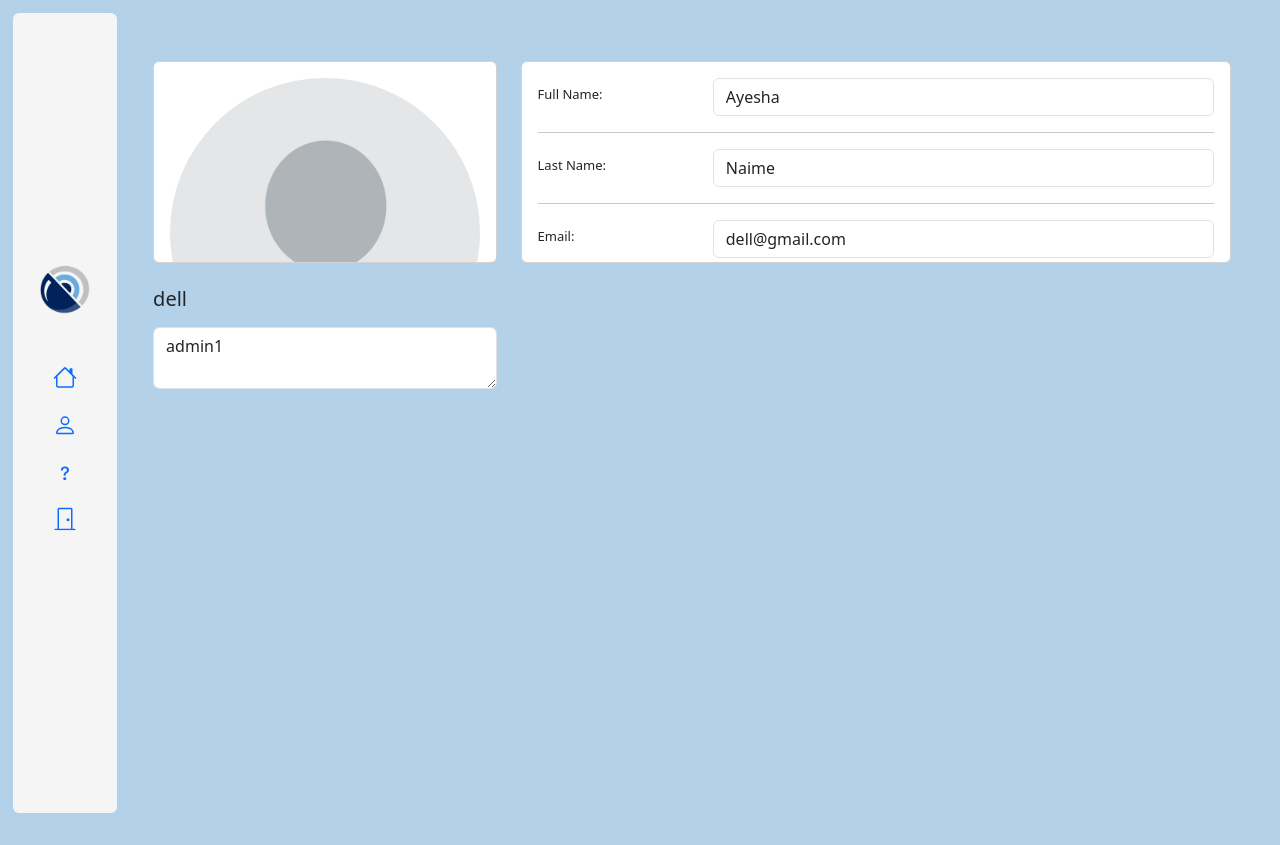
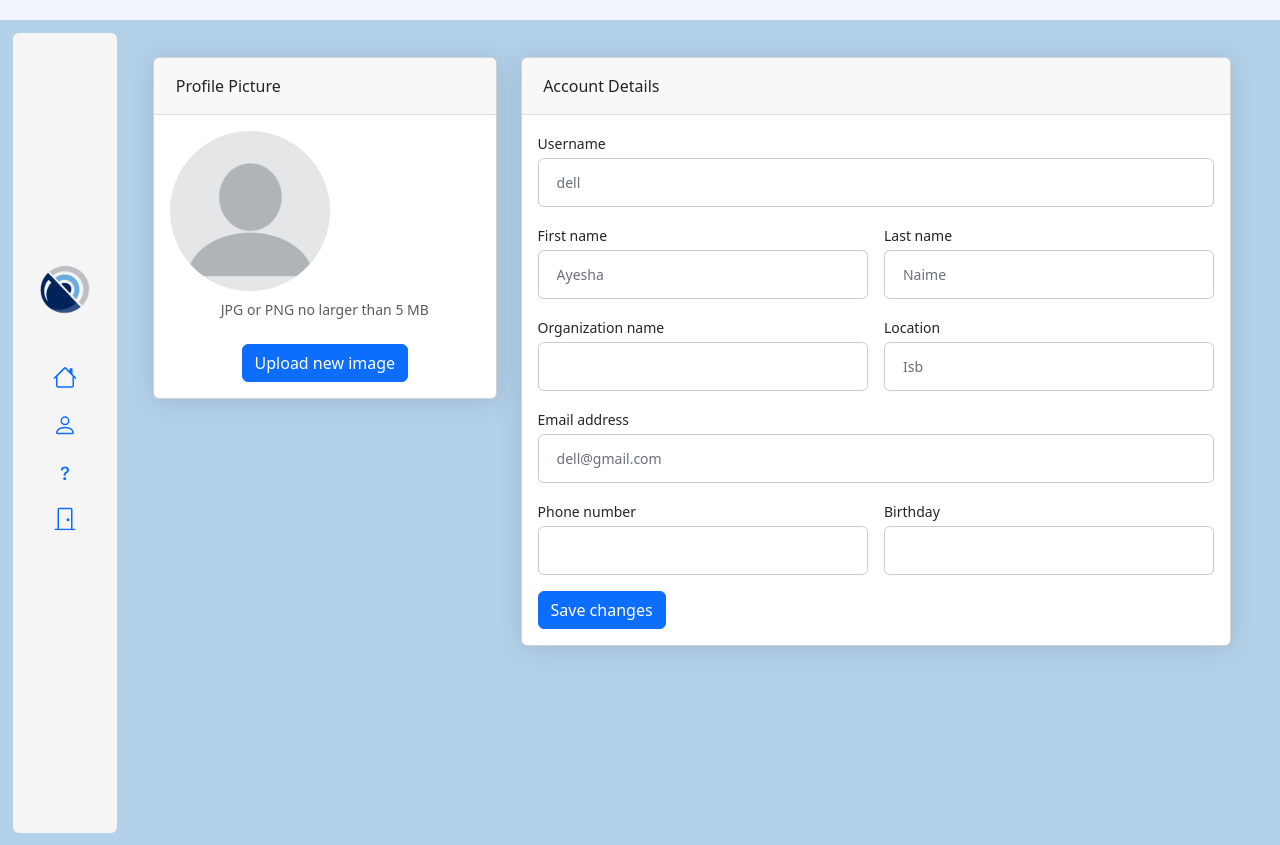
Before and after one commit to AyeshaNaime003/DisasterWatch, a Django app: page /profile/ in a window 1280 px wide. Before the commit the page ends 813 px from the top, so only its background shows below. Run offline with Django 4.2, Linux system fonts and the light colour scheme; a user stored in the database is signed in; parts of the project's set-up code (start-up, migrations or seed data) failed here and were passed over; some libraries are stand-ins or nearby versions.

Commit message:
fixed news fetch link, changed profile page

```diff
--- a/app/templates/app/profile.html
+++ b/app/templates/app/profile.html
@@ -3,8 +3,6 @@
 {% block title %}Profile{% endblock title %}
 {% block body %}
 <link rel="stylesheet" href="{% static '/styles/profile.css' %}">
-<link rel="stylesheet" href="{% static '/styles/home2.css' %}">
-
 
 <div id="profilepage" class="container-fluid">
     <div class="row main-row">
@@ -13,90 +11,87 @@
         <!-- RIGHT PANEL -->
         <div class="col-md-11">
             <div class="right-container">
-              <div class="container py-5">
-                  <div class="container error-container">
-                      {% if messages %}
-                          {% for message in messages %}
-                              <p class="alert {% if message.tags == 'error' %}alert-danger{% elif message.tags == 'success' %}alert-success{% endif %}"
-                                  role="alert">
-                                  {{ message }}
-                              </p>
-                          {% endfor %}
-                      {% endif %}
+                <div class="container-xl px-4 mt-4" >
+                    <div class="row">
+                        <div class="col-xl-4">
+                            <!-- Profile picture card-->
+                            <div class="card mb-4 mb-xl-0">
+                            <div class="card-header">Profile Picture</div>
+                                <div class="card-body text-center">
+                                    <!-- Profile picture image-->
+                                    <div class="profile-picture-container">
+                                        <img class="img-account-profile rounded-circle mb-2" src="{{ user.profile_picture.url }}" alt="Profile Picture">
                                     </div>
-                  <div class="container form-container">
-                      <form action="{% url 'update-profile' %}" method="POST" enctype="multipart/form-data">
+                                    <!-- Profile picture help block-->
+                                    <div class="small font-italic text-muted mb-4">JPG or PNG no larger than 5 MB</div>
+                                    <!-- Profile picture upload button-->
+                                    <button class="btn btn-primary" type="button">Upload new image</button>
+                                </div>
+                            </div>
+
+                        </div>
+                        <div class="col-xl-8">
+                            <!-- Account details card-->
+                            <div class="card mb-4">
+                                <div class="card-header">Account Details</div>
+                                <div class="card-body">
+                                    <form action="{% url 'update-profile' %}" method="POST">
                                         {% csrf_token %}
-                          <div class="row">
-                              <div class="col-lg-4">
-                                  <div class="card mb-4">
-                                      <div class="card-body text-center">
-                                          <div class="profile-picture-container">
-                                              {% if user.profile_picture %}
-                                                  <img id="profile-picture" src="{{ user.profile_picture.url }}"
-                                                      class="d-block w-100" alt="Profile Picture">
-                                              {% else %}
-                                                  <img id="profile-picture"
-                                                      src="{% static 'assets/images/default_profile_pic.jpg' %}"
-                                                      class="d-block w-100" alt="Default Profile Picture">
-                                              {% endif %}
-                                              <input type="file" id="profile-picture-input" name="profile_picture"
-                                                  style="display: none;" accept="image/*">
+                                        <!-- Form Group (username)-->
+                                        <div class="mb-3">
+                                            <label class="small mb-1" for="inputUsername">Username</label>
+                                            <input class="form-control" id="inputUsername" type="text" name="username" value="{{ user.username }}">
+                                        </div>
+                                        <!-- Form Row-->
+                                        <div class="row gx-3 mb-3">
+                                            <!-- Form Group (first name)-->
+                                            <div class="col-md-6">
+                                                <label class="small mb-1" for="inputFirstName">First name</label>
+                                                <input class="form-control" id="inputFirstName" type="text" name="first_name" value="{{ user.first_name }}">
+                                            </div>
+                                            <!-- Form Group (last name)-->
+                                            <div class="col-md-6">
+                                                <label class="small mb-1" for="inputLastName">Last name</label>
+                                                <input class="form-control" id="inputLastName" type="text" name="last_name" value="{{ user.last_name }}">
+                                            </div>
+                                        </div>
+                                        <!-- Form Row        -->
+                                        <div class="row gx-3 mb-3">
+                                            <!-- Form Group (organization name)-->
+                                            <div class="col-md-6">
+                                                <label class="small mb-1" for="inputOrgName">Organization name</label>
+                                                <input class="form-control" id="inputOrgName" type="text" name="organization_name" value="{{ user.organization_name }}">
+                                            </div>
+                                            <!-- Form Group (location)-->
+                                            <div class="col-md-6">
+                                                <label class="small mb-1" for="inputLocation">Location</label>
+                                                <input class="form-control" id="inputLocation" type="text" name="location" value="{{ user.location }}">
+                                            </div>
+                                        </div>
+                                        <!-- Form Group (email address)-->
+                                        <div class="mb-3">
+                                            <label class="small mb-1" for="inputEmailAddress">Email address</label>
+                                            <input class="form-control" id="inputEmailAddress" type="email" name="email" value="{{ user.email }}">
+                                        </div>
+                                        <!-- Form Row-->
+                                        <div class="row gx-3 mb-3">
+                                            <!-- Form Group (phone number)-->
+                                            <div class="col-md-6">
+                                                <label class="small mb-1" for="inputPhone">Phone number</label>
+                                                <input class="form-control" id="inputPhone" type="tel" name="phone_number" value="{{ user.phone_number }}">
+                                            </div>
+                                            <!-- Form Group (birthday)-->
+                                            <div class="col-md-6">
+                                                <label class="small mb-1" for="inputBirthday">Birthday</label>
+                                                <input class="form-control" id="inputBirthday" type="text" name="birthday" value="{{ user.birthday }}">
+                                            </div>
+                                        </div>
+                                        <!-- Save changes button-->
+                                        <button class="btn btn-primary" type="submit">Save changes</button>
+                                    </form>
                                 </div>
                             </div>
                         </div>
-
-                                  <div><h5 class="my-3">{{ user.username }}</h5></div>
-
-                                  <div><textarea class="form-control mb-3" name="bio">{{ user.bio }}</textarea></div>
-                              </div>
-                              <div class="col-lg-8">
-                                  <div class="card mb-4">
-                                      <div class="card-body">
-
-                                          <div class="form-group row">
-                                              <label class="col-sm-3 col-form-label">Full Name:</label>
-                                              <div class="col-sm-9">
-                                                  <input type="text" class="form-control" name="first_name"
-                                                      value="{{ user.first_name }}">
-                                              </div>
-                                          </div>
-                                          <hr>
-                                          <div class="form-group row">
-                                              <label class="col-sm-3 col-form-label">Last Name:</label>
-                                              <div class="col-sm-9">
-                                                  <input type="text" class="form-control" name="last_name"
-                                                      value="{{ user.last_name }}">
-                                              </div>
-                                          </div>
-                                          <hr>
-                                          <div class="form-group row">
-                                              <label class="col-sm-3 col-form-label">Email:</label>
-                                              <div class="col-sm-9">
-                                                  <input type="text" class="form-control" name="email"
-                                                      value="{{ user.email }}">
-                                              </div>
-                                          </div>
-                                          <hr>
-                                          <div class="form-group row">
-                                              <label class="col-sm-3 col-form-label">Contact Number:</label>
-                                              <div class="col-sm-9">
-                                                  <input type="text" class="form-control" name="contact-number"
-                                                      value="{{ user.contact }}">
-                                              </div>
-                                          </div>
-                                          <hr>
-                                          <!-- Repeat the same for other fields -->
-                                          <div class="row">
-                                              <div class="col-sm-12">
-                                                  <button type="submit" class="btn btn-primary">Update</button>
-                                              </div>
-                                          </div>
-                                      </div>
-                                  </div>
-                              </div>
-                          </div>
-                      </form>
                     </div>
                 </div>
             </div>
@@ -123,8 +118,11 @@
 
             reader.readAsDataURL(file);
         });
+
     });
 </script>
 
+<script src='https://cdnjs.cloudflare.com/ajax/libs/jquery/3.6.0/jquery.min.js'></script>
+<script src='https://cdnjs.cloudflare.com/ajax/libs/moment.js/2.29.1/moment.min.js'></script>
 
 {% endblock body %}
--- a/static/javascript/news.js
+++ b/static/javascript/news.js
@@ -2,8 +2,8 @@ document.addEventListener("DOMContentLoaded", function() {
     // Function to fetch disaster-related news
     function fetchDisasterNews() {
         const apiKey = 'pub_4247484e68d5e15c897c668c0414a291ea88a'; // Replace 'YOUR_API_KEY' with your actual API key from newsdata.io
-        const url = `https://newsdata.io/api/1/news?apikey=pub_4247484e68d5e15c897c668c0414a291ea88a&qInTitle=earthquake OR flood OR disaster`;
-
+        const url = `https://newsdata.io/api/1/news?apikey=pub_4247484e68d5e15c897c668c0414a291ea88a&qInTitle=earthquake OR flood OR disaster&country=pk&language=en`;
+        // console.log("NEWS FETCHED")
         fetch(url)
         .then(response => {
             if (!response.ok) {
--- a/static/styles/profile.css
+++ b/static/styles/profile.css
@@ -1,4 +1,113 @@
-.profile-picture-container {
-    height: 100%;
+/* Error Page */
+section.errorpage h2 {
+    color: var(--light-black);
+}
+
+section.errorpage h2 i {
+    color: var(--lovely-blue-deeper);
+}
+
+/* Profile Picture Container */
+.img-account-profile {
+    display: flex;
+    justify-content: center; /* Align horizontally */
+    align-items: center; /* Align vertically */
+    height: 200px; /* Adjust the height as needed */
+}
+
+.card-body img {
+    border-radius: 50%;
+    position: relative;
+    transition: filter 0.3s;
+    max-width: 100%; /* Ensure the image doesn't exceed container width */
+    max-height: 100%; /* Ensure the image doesn't exceed container height */
+}
+
+.profile-picture-container:hover img {
+    filter: brightness(0.6);
+}
+
+
+/* Alert Messages */
+.alert {
+    padding: 10px;
+    margin: 10px 0;
+    margin-top: 0px;
+    border-radius: 5px;
+}
+
+.alert-danger {
+    background-color: #f8d7da;
+    color: #721c24;
+}
+
+.alert-success {
+    background-color: #d4edda;
+    color: #155724;
+}
+
+
+.card-body{
+    height:1024;
+    width:1024;
+}
+
+body{margin-top:20px;
+    background-color:#f2f6fc;
+    color:#69707a;
+    }
+.img-account-profile {
+    height: 10rem;
+}
+.rounded-circle {
+    border-radius: 50% !important;
+}
+.card {
+    box-shadow: 0 0.15rem 1.75rem 0 rgb(33 40 50 / 15%);
+}
+.card .card-header {
+    font-weight: 500;
+}
+.card-header:first-child {
+    border-radius: 0.35rem 0.35rem 0 0;
+}
+.card-header {
+    padding: 1rem 1.35rem;
+    margin-bottom: 0;
+    background-color: rgba(33, 40, 50, 0.03);
+    border-bottom: 1px solid rgba(33, 40, 50, 0.125);
+}
+.form-control, .dataTable-input {
+    display: block;
     width: 100%;
+    padding: 0.875rem 1.125rem;
+    font-size: 0.875rem;
+    font-weight: 400;
+    line-height: 1;
+    color: #69707a;
+    background-color: #fff;
+    background-clip: padding-box;
+    border: 1px solid #c5ccd6;
+    -webkit-appearance: none;
+    -moz-appearance: none;
+    appearance: none;
+    border-radius: 0.35rem;
+    transition: border-color 0.15s ease-in-out, box-shadow 0.15s ease-in-out;
 }
+
+.nav-borders .nav-link.active {
+    color: #0061f2;
+    border-bottom-color: #0061f2;
+}
+.nav-borders .nav-link {
+    color: #69707a;
+    border-bottom-width: 0.125rem;
+    border-bottom-style: solid;
+    border-bottom-color: transparent;
+    padding-top: 0.5rem;
+    padding-bottom: 0.5rem;
+    padding-left: 0;
+    padding-right: 0;
+    margin-left: 1rem;
+    margin-right: 1rem;
+}
```
Also changed, not shown: db.sqlite3, media/profile_pics/default_profile_pic.JPG (added). Lines whose indentation alone changed are shown as unchanged.
